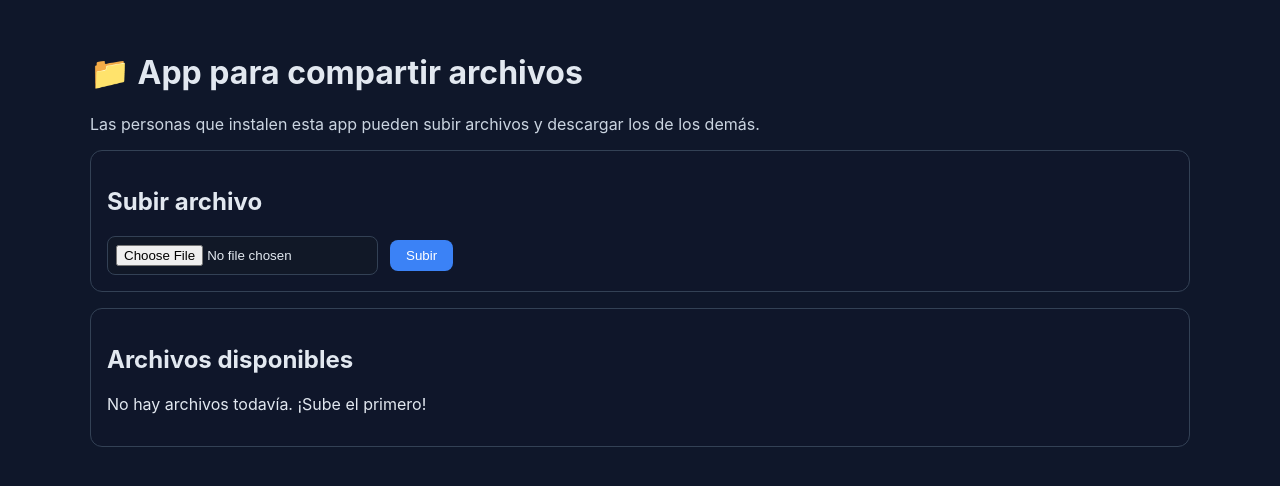
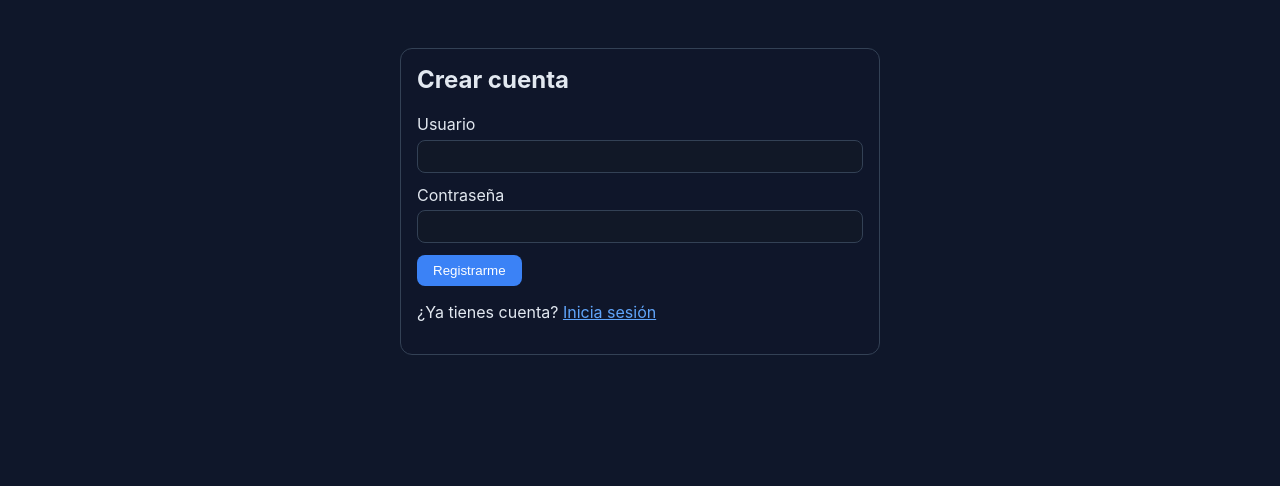
Before and after one commit to DRAKOzxz/app_upxy, a Flask app: page / in a window 1280 px wide. Shown: the top 486 px of the page. Run offline with Flask 3, Linux system fonts and the light colour scheme; the visitor is signed in with stand-in values (Sample User, id 1); data comes from the database, SQL or seed files in the repository; data that the repository does not hold is empty.

Commit message:
Update index.html

```diff
--- a/templates/index.html
+++ b/templates/index.html
@@ -3,15 +3,13 @@
   <head>
     <meta charset="UTF-8" />
     <meta name="viewport" content="width=device-width, initial-scale=1.0" />
-    <title>Compartir archivos</title>
+    <title>{% if mode == 'login' %}Iniciar sesión{% else %}Registro{% endif %}</title>
     <link rel="stylesheet" href="{{ url_for('static', filename='styles.css') }}" />
   </head>
   <body>
-    <main class="container">
-      <h1>📁 App para compartir archivos</h1>
-      <p class="subtitle">
-        Las personas que instalen esta app pueden subir archivos y descargar los de los demás.
-      </p>
+    <main class="container auth-wrap">
+      <section class="card auth-card">
+        <h1>{% if mode == 'login' %}Iniciar sesión{% else %}Crear cuenta{% endif %}</h1>
 
         {% with messages = get_flashed_messages(with_categories=true) %}
         {% if messages %}
@@ -23,42 +21,22 @@
         {% endif %}
         {% endwith %}
 
-      <section class="card">
-        <h2>Subir archivo</h2>
-        <form action="{{ url_for('upload_file') }}" method="post" enctype="multipart/form-data">
-          <input type="file" name="file" required />
-          <button type="submit">Subir</button>
+        <form method="post" class="auth-form">
+          <label>
+            Usuario
+            <input type="text" name="username" minlength="3" required />
+          </label>
+          <label>
+            Contraseña
+            <input type="password" name="password" minlength="6" required />
+          </label>
+          <button type="submit">{% if mode == 'login' %}Entrar{% else %}Registrarme{% endif %}</button>
         </form>
-      </section>
 
-      <section class="card">
-        <h2>Archivos disponibles</h2>
-
-        {% if files %}
-        <table>
-          <thead>
-            <tr>
-              <th>Nombre</th>
-              <th>Tamaño (KB)</th>
-              <th>Última actualización</th>
-              <th>Descarga</th>
-            </tr>
-          </thead>
-          <tbody>
-            {% for file in files %}
-            <tr>
-              <td>{{ file.name }}</td>
-              <td>{{ file.size_kb }}</td>
-              <td>{{ file.updated }}</td>
-              <td>
-                <a href="{{ url_for('download_file', filename=file.name) }}">Descargar</a>
-              </td>
-            </tr>
-            {% endfor %}
-          </tbody>
-        </table>
+        {% if mode == 'login' %}
+        <p>¿No tienes cuenta? <a href="{{ url_for('register') }}">Regístrate</a></p>
         {% else %}
-        <p>No hay archivos todavía. ¡Sube el primero!</p>
+        <p>¿Ya tienes cuenta? <a href="{{ url_for('login') }}">Inicia sesión</a></p>
         {% endif %}
       </section>
     </main>
```
Lines whose indentation alone changed are shown as unchanged.
